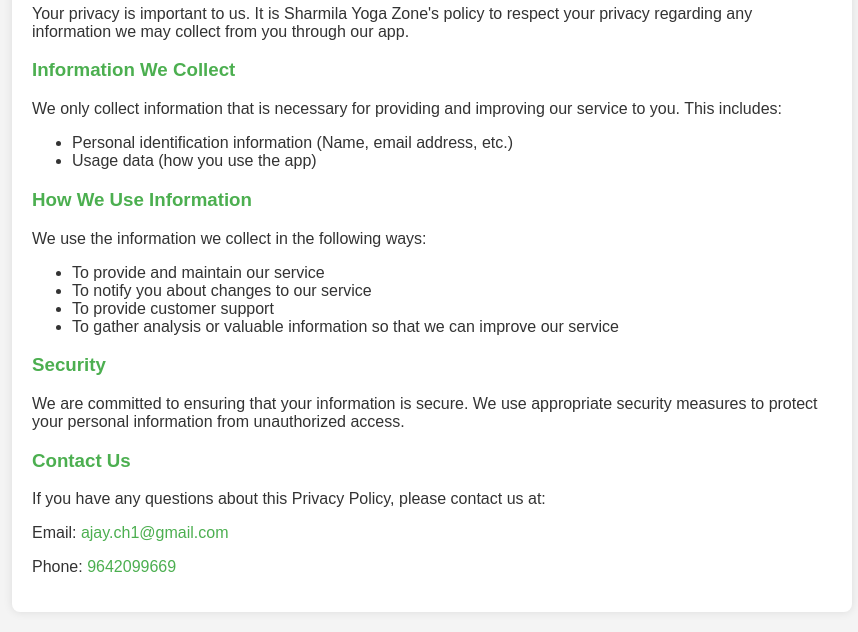
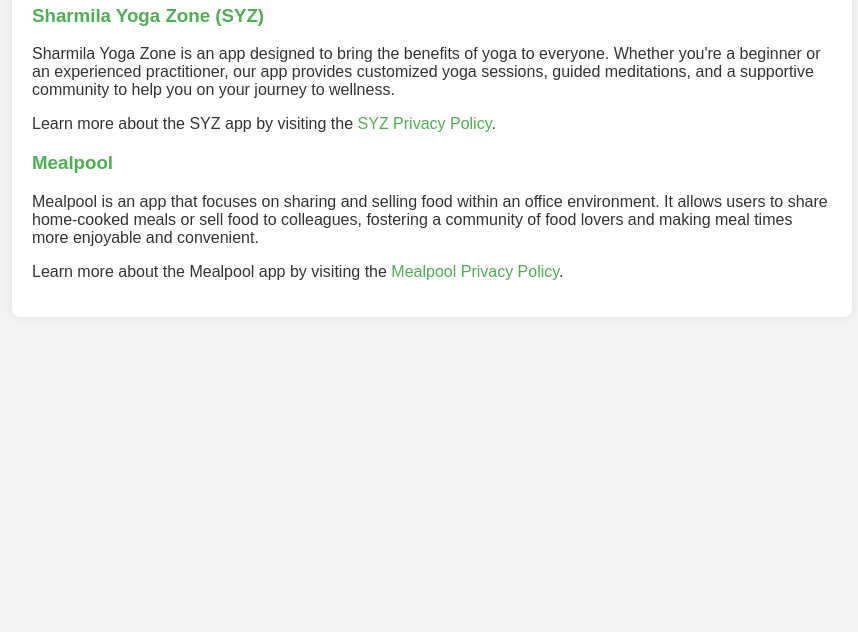
Before and after one commit to chellay27/privacypolicy, a plain HTML site: page index.html in a window 1280 px wide. Shown: the part 303-935 px from the top of the page, without its empty margins (208-1066 px from the left). After the commit the page ends 800 px from the top, so only its background shows below. Drawn offline with Linux system fonts and the light colour scheme.

Commit message:
Update index.html

```diff
--- a/index.html
+++ b/index.html
@@ -49,62 +49,34 @@
         We are here to support you with any questions or concerns you may have.
       </p>
 
-      <h2 style="color: #4caf50">Privacy Policy</h2>
+      <h2 style="color: #4caf50">About Our Apps</h2>
+      <h3 style="color: #4caf50">Sharmila Yoga Zone (SYZ)</h3>
       <p>
-        Your privacy is important to us. It is Sharmila Yoga Zone's policy to
-        respect your privacy regarding any information we may collect from you
-        through our app.
+        Sharmila Yoga Zone is an app designed to bring the benefits of yoga to
+        everyone. Whether you're a beginner or an experienced practitioner, our
+        app provides customized yoga sessions, guided meditations, and a
+        supportive community to help you on your journey to wellness.
+      </p>
+      <p>
+        Learn more about the SYZ app by visiting the
+        <a
+          href="https://chellay27.github.io/pricavypolicy/syz.html"
+          style="color: #4caf50; text-decoration: none"
+          >SYZ Privacy Policy</a
+        >.
       </p>
 
-      <h3 style="color: #4caf50">Information We Collect</h3>
+      <h3 style="color: #4caf50">Mealpool</h3>
       <p>
-        We only collect information that is necessary for providing and
-        improving our service to you. This includes:
-      </p>
-      <ul>
-        <li>Personal identification information (Name, email address, etc.)</li>
-        <li>Usage data (how you use the app)</li>
-      </ul>
-
-      <h3 style="color: #4caf50">How We Use Information</h3>
-      <p>We use the information we collect in the following ways:</p>
-      <ul>
-        <li>To provide and maintain our service</li>
-        <li>To notify you about changes to our service</li>
-        <li>To provide customer support</li>
-        <li>
-          To gather analysis or valuable information so that we can improve our
-          service
-        </li>
-      </ul>
-
-      <h3 style="color: #4caf50">Security</h3>
-      <p>
-        We are committed to ensuring that your information is secure. We use
-        appropriate security measures to protect your personal information from
-        unauthorized access.
-      </p>
-
-      <h3 style="color: #4caf50">Contact Us</h3>
-      <p>
-        If you have any questions about this Privacy Policy, please contact us
-        at:
+        Mealpool is an app that focuses on sharing and selling food within an office environment. It allows users to share home-cooked meals or sell food to colleagues, fostering a community of food lovers and making meal times more enjoyable and convenient.
       </p>
       <p>
-        Email:
+        Learn more about the Mealpool app by visiting the
         <a
-          href="mailto:ajay.ch1@gmail.com"
+          href="https://chellay27.github.io/pricavypolicy/mealpool.html"
           style="color: #4caf50; text-decoration: none"
-          >ajay.ch1@gmail.com</a
-        >
-      </p>
-      <p>
-        Phone:
-        <a
-          href="tel:+919642099669"
-          style="color: #4caf50; text-decoration: none"
-          >9642099669</a
-        >
+          >Mealpool Privacy Policy</a
+        >.
       </p>
     </div>
   </body>
```
